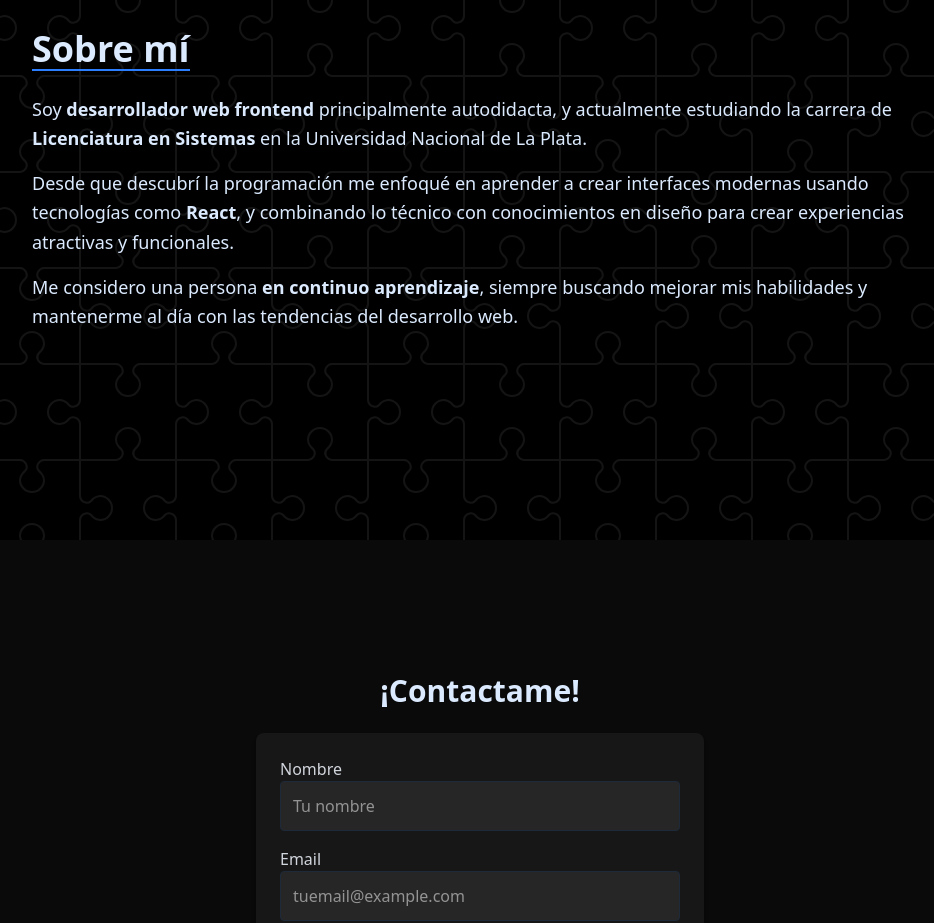
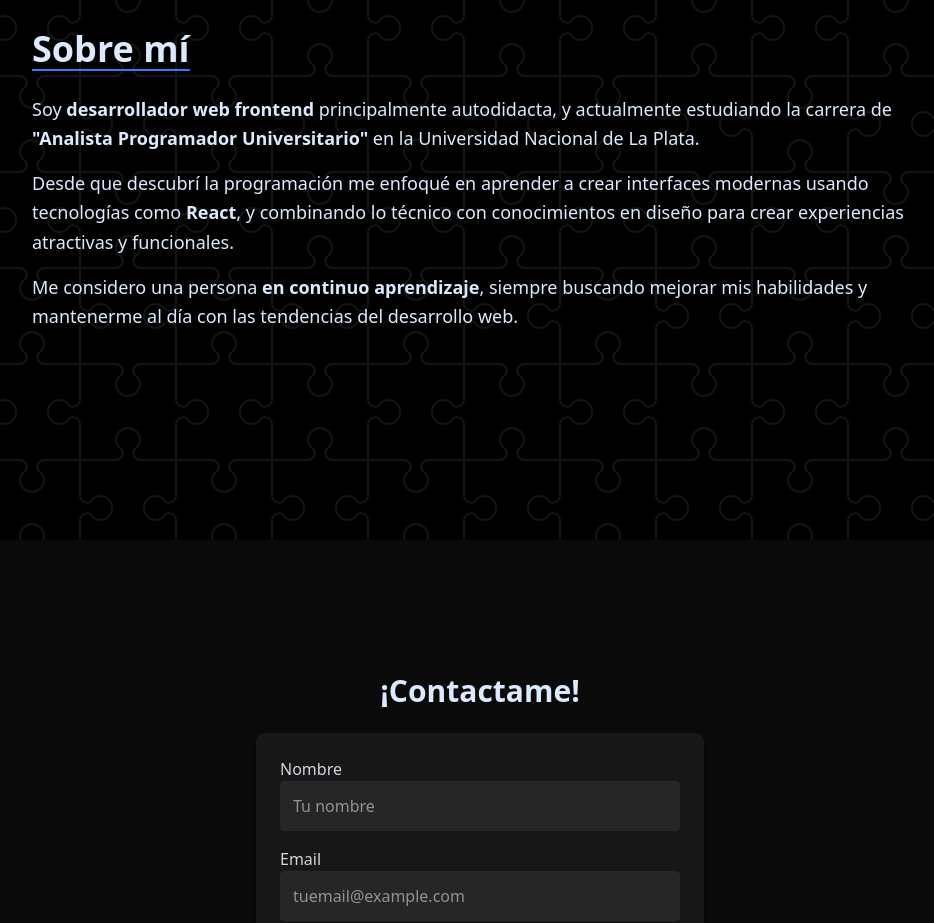
Before and after one commit to christianberti/christianberti.github.io, a React (Vite) app: page / in a window 1280 px wide. Shown: the part 2180-3103 px from the top of the page, without its empty margins (160-1094 px from the left). Built offline with nearby package versions, Linux system fonts and the light colour scheme; what tailwindcss-animated would draw is missing.

Commit message:
Actualizando portfolio

```diff
--- a/src/components/About.jsx
+++ b/src/components/About.jsx
@@ -9,7 +9,7 @@ const About = () => {
         </h2>
         <p className="mb-4 md:text-lg text-m leading-relaxed">
           Soy <span className="font-semibold">desarrollador web frontend</span> principalmente autodidacta, y actualmente
-          estudiando la carrera de <span className="font-semibold">Licenciatura en Sistemas</span> en la
+          estudiando la carrera de <span className="font-semibold">"Analista Programador Universitario"</span> en la
           Universidad Nacional de La Plata.
         </p>
         <p className="mb-4 md:text-lg text-m leading-relaxed">
--- a/src/components/Introduction.jsx
+++ b/src/components/Introduction.jsx
@@ -14,7 +14,7 @@ const Introduction = () => {
       {/* Botones de acción */}
       <div className="flex flex-col md:flex-row gap-3 animate-fadeIn2">
         <a
-          href="/tu_cv.pdf"
+          href="./CV-ChristianBerti-DesarrolladorWeb2025.pdf"
           download
           className="text-md md:text-lg px-6 py-3 bg-blue-700 text-white rounded-lg shadow-md hover:bg-blue-900 transition w-full md:w-auto text-center mb-0"
         >
```
Also changed, not shown: 2 other files (tests, documents, lock files or other folders).
